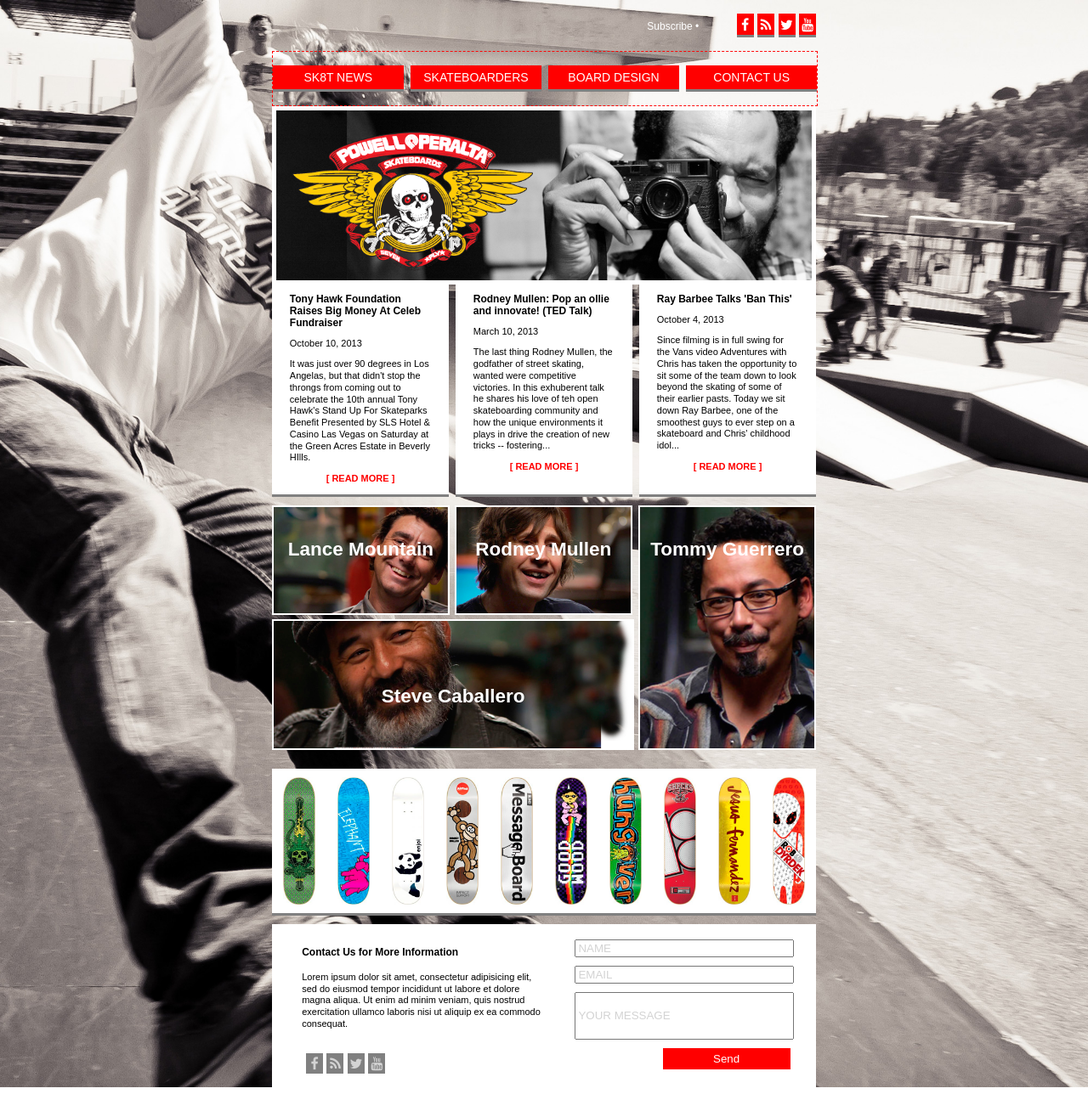
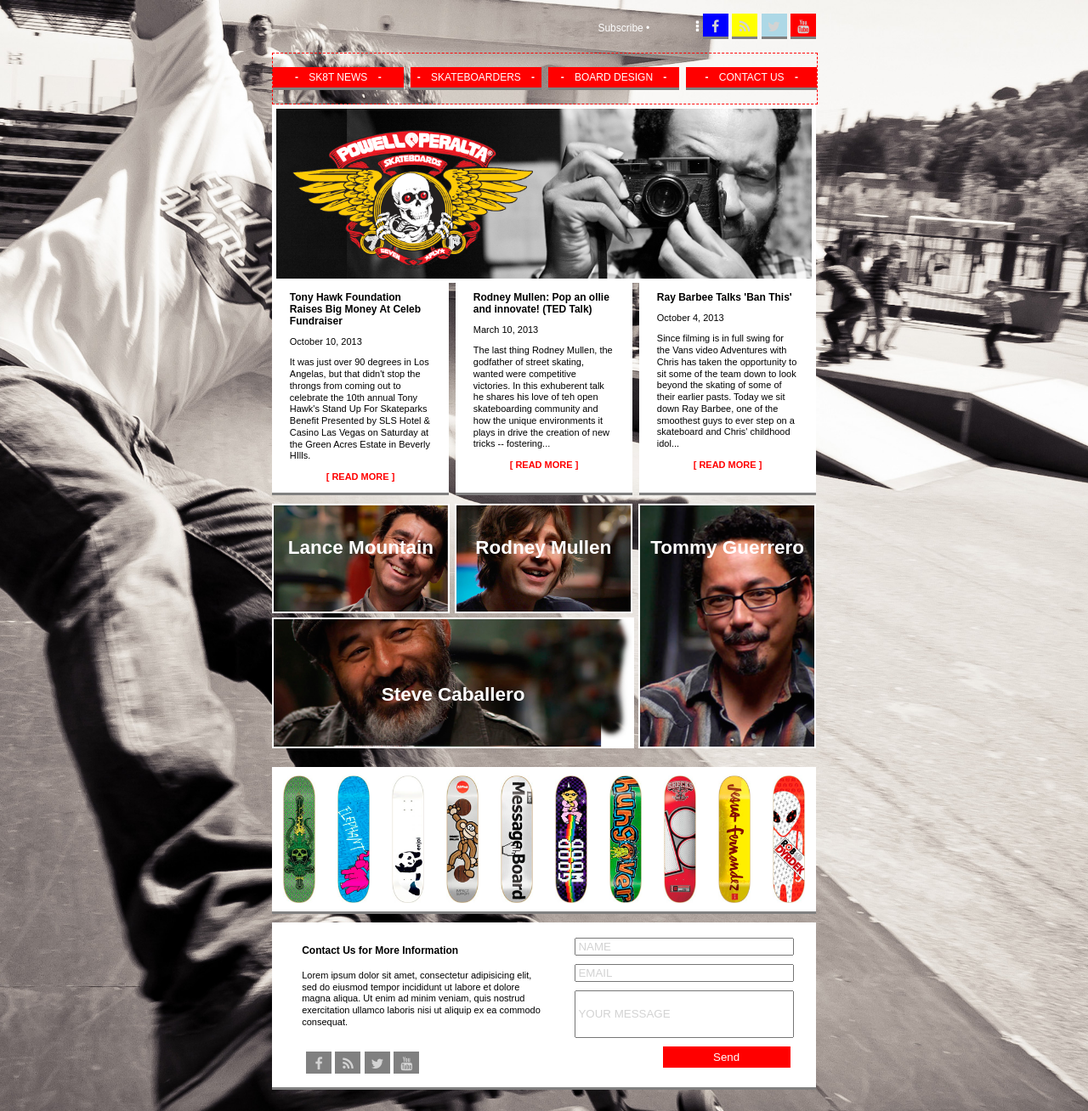
Before and after one commit to thcecchi/day-eight-homework, a plain HTML site: page index.html in a window 1280 px wide. Shown: the whole page at 85% size. Before the commit the page ends 1280 px from the top, so only its background shows below. Drawn offline with Linux system fonts and the light colour scheme.

Commit message:
third commit

```diff
--- a/css/compiledStyle.css
+++ b/css/compiledStyle.css
@@ -9,7 +9,8 @@ body {
 .mainWrapper {
   width: 50%;
   margin-left: 25%;
-  margin-right: 25%; }
+  margin-right: 25%;
+  padding-bottom: 25px; }
 
 .socialBar {
   color: white;
@@ -20,19 +21,28 @@ body {
     text-decoration: none;
     font-size: 12px;
     display: inline-block;
-    color: white; }
+    color: white;
+    padding-right: 50px; }
 
 .socialIcons {
   display: inline-block;
-  width: auto; }
+  width: auto;
+  padding-left: 0; }
   .socialIcons li {
     display: inline-block;
-    background-color: red;
-    color: white;
+    color: lightgray;
     height: 20px;
-    width: 20px;
+    width: 30px;
     padding-top: 5%;
     border-bottom: 3px solid gray; }
+    .socialIcons li#facebook {
+      background-color: blue; }
+    .socialIcons li#rss {
+      background-color: yellow; }
+    .socialIcons li#twitter {
+      background-color: lightblue; }
+    .socialIcons li#youtube {
+      background-color: red; }
   .socialIcons i {
     display: block;
     text-align: center; }
@@ -50,11 +60,21 @@ body {
   .navBar li {
     display: inline-block;
     width: 24%;
-    font-size: 14px;
+    font-size: 12px;
     color: white;
     background-color: red;
     border-bottom: 3px solid gray;
     line-height: 2em; }
+    .navBar li::before {
+      content: '-';
+      font-weight: bold;
+      margin-right: 8%;
+      margin-left: -8%; }
+    .navBar li::after {
+      content: '-';
+      font-weight: bold;
+      margin-left: 8%;
+      margin-right: -8%; }
 
 .slider {
   border: 5px solid white;
@@ -167,7 +187,8 @@ body {
   width: 100%;
   display: block;
   background: white;
-  margin-top: 10px; }
+  margin-top: 10px;
+  border-bottom: 3px solid gray; }
   .contact .info {
     display: inline-block;
     width: 55%;
@@ -189,13 +210,13 @@ body {
       width: auto; }
       .contact .info ul li {
         display: inline-block;
-        background-color: gray;
-        color: white;
+        color: lightgray;
         height: 20px;
-        width: 20px;
+        width: 30px;
         padding-top: 5%;
         border-bottom: 3px solid gray;
-        border-bottom: none; }
+        border-bottom: none;
+        background-color: gray; }
       .contact .info ul i {
         display: block;
         text-align: center;
--- a/css/styles.scss
+++ b/css/styles.scss
@@ -1,12 +1,18 @@
-@mixin socialButton ($color) {
+@mixin socialButton () {
   display: inline-block;
-  background-color: $color;
-  color: white;
+  // background-color: $color;
+  color: lightgray;
   height: 20px;
-  width: 20px;
+  width: 30px;
   padding-top: 5%;
   border-bottom: 3px solid gray;
 }
+
+@mixin postCoverMixin ($imgPath: none, $rgba1: rgba(30, 144, 255, 0.45), $rgba2: rgba(30, 144, 255, 0.45)) {
+  background: linear-gradient($rgba1, $rgba2), $imgPath;
+}
+
+// -----------------Styles-------------------
 
 body {
   margin: 0;
@@ -14,7 +20,6 @@ body {
   background: url('../imgs/bg.jpg');
   background-size: 100%;
   background-position: 100% 0%;
-  // background-size: contain;
   font-family: sans-serif;
 }
 
@@ -22,6 +27,7 @@ body {
   width: 50%;
   margin-left: 25%;
   margin-right: 25%;
+  padding-bottom: 25px;
 }
 
 .socialBar {
@@ -35,15 +41,33 @@ body {
     font-size: 12px;
     display: inline-block;
     color: white;
+    padding-right: 50px;
   }
 }
 
 .socialIcons {
     display: inline-block;
     width: auto;
+    padding-left: 0;
 
   li {
-    @include socialButton(red)
+    @include socialButton;
+
+    &#facebook {
+      background-color: blue;
+    }
+
+    &#rss {
+      background-color: yellow;
+    }
+
+    &#twitter {
+      background-color: lightblue;
+    }
+
+    &#youtube {
+      background-color: red;
+    }
   }
 
   i {
@@ -68,23 +92,25 @@ body {
   li {
     display: inline-block;
     width: 24%;
-    font-size: 14px;
+    font-size: 12px;
     color: white;
     background-color: red;
     border-bottom: 3px solid gray;
     line-height: 2em;
 
-    // &::before {
-    //   content: '-';
-    //   font-weight: bold;
-    //   padding-right: 7%;
-    // }
-    //
-    // &::after {
-    //   content: '-';
-    //   font-weight: bold;
-    //   padding-left: 7%;
-    // }
+    &::before {
+      content: '-';
+      font-weight: bold;
+      margin-right: 8%;
+      margin-left: -8%;
+    }
+
+    &::after {
+      content: '-';
+      font-weight: bold;
+      margin-left: 8%;
+      margin-right: -8%;
+    }
   }
 }
 
@@ -232,6 +258,7 @@ body {
   display: block;
   background: white;
   margin-top: 10px;
+  border-bottom: 3px solid gray;
 
   .info {
     display: inline-block;
@@ -259,8 +286,9 @@ body {
         width: auto;
 
         li {
-          @include socialButton(gray);
+          @include socialButton;
           border-bottom: none;
+          background-color: gray
         }
 
         i {
--- a/index.html
+++ b/index.html
@@ -11,11 +11,12 @@
 
       <div class="socialBar">
         <a href="#">Subscribe •</a>
+        <i class="fa fa-ellipsis-v"></i>
         <ul class="socialIcons">
-          <li><i class="fa fa-facebook"></i></li>
-          <li><i class="fa fa-rss"></i></li>
-          <li><i class="fa fa-twitter"></i></li>
-          <li><i class="fa fa-youtube"></i></li>
+          <li id="facebook"><i class="fa fa-facebook"></i></li>
+          <li id="rss"><i class="fa fa-rss"></i></li>
+          <li id="twitter"><i class="fa fa-twitter"></i></li>
+          <li id="youtube"><i class="fa fa-youtube"></i></li>
         </ul>
       </div>
       <nav class="navBar">
```
